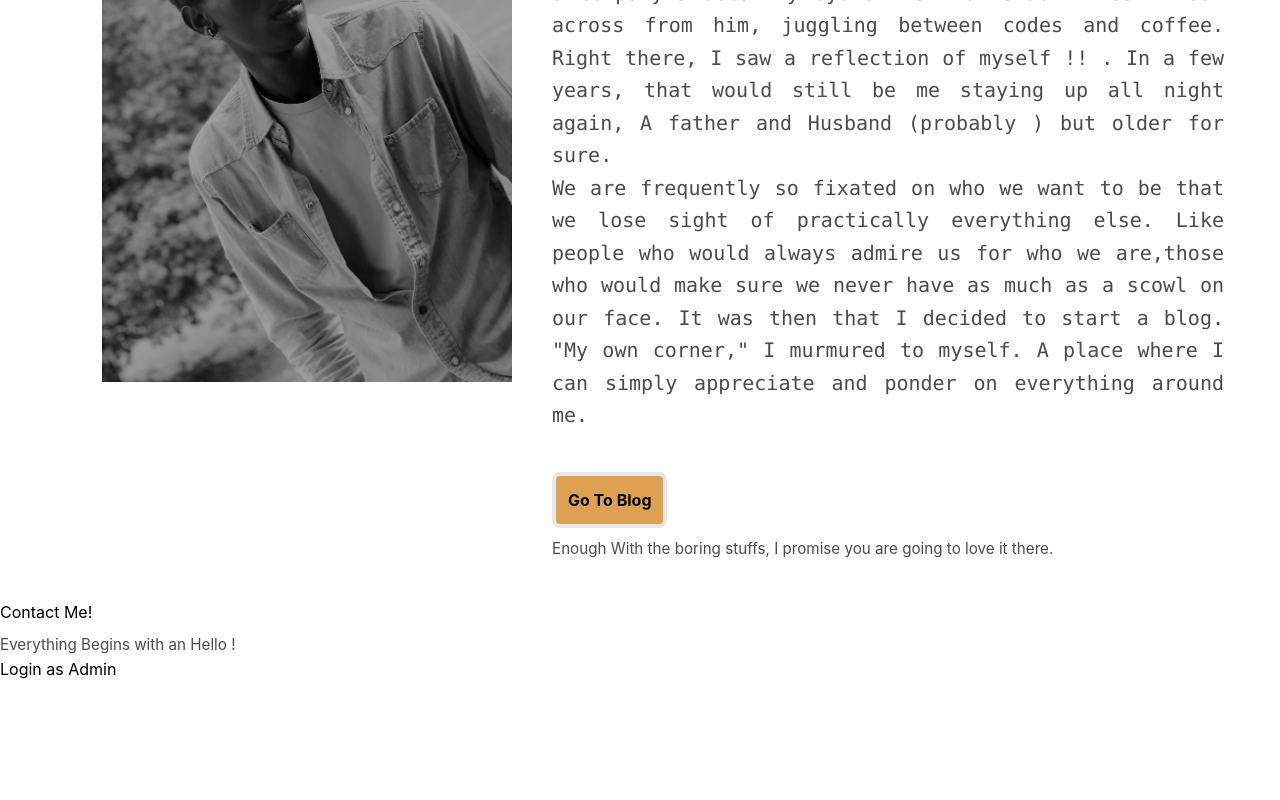
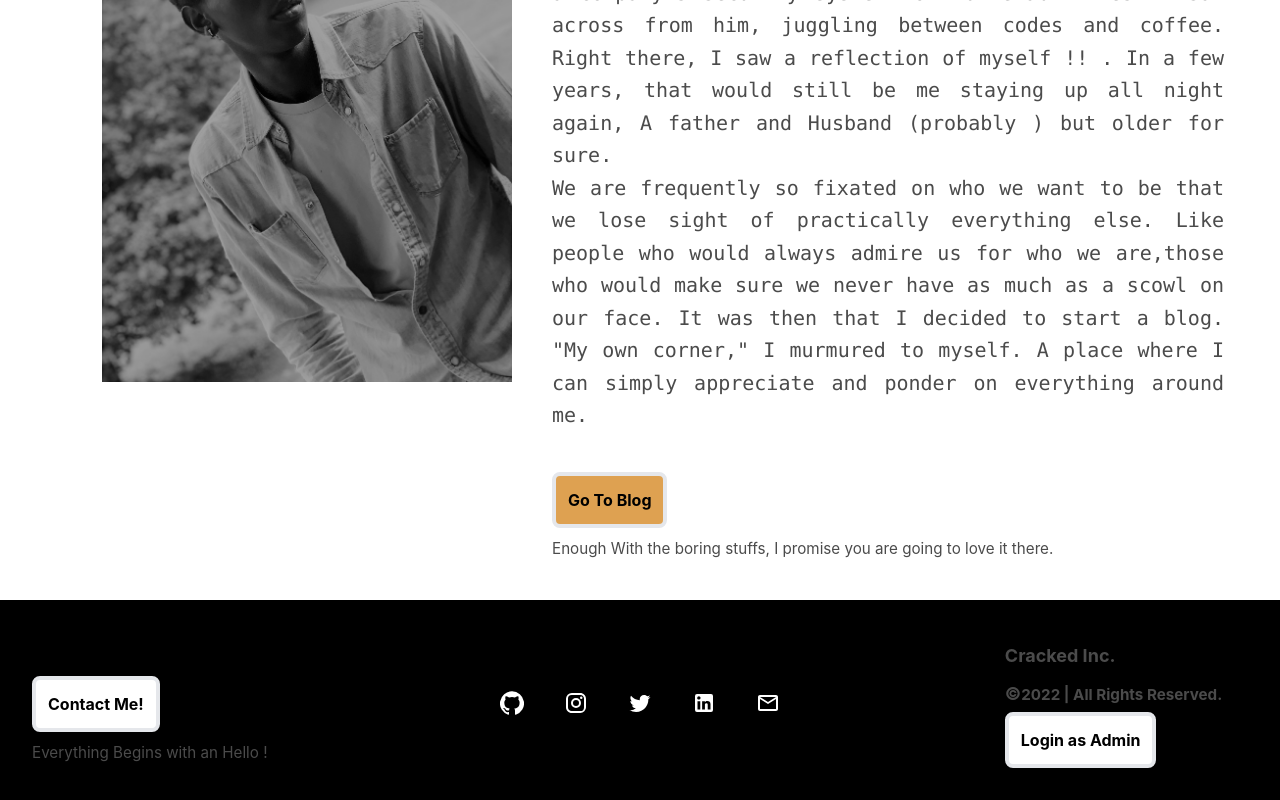
Before and after one commit to Olatisunkanmi/The-Cracked-Ink, a React (Create React App) app in the folder Client/: page / in a window 1280 px wide. Shown: the part 552-1352 px from the top of the page. Before the commit the page ends 1233 px from the top, so only its background shows below. Built offline with nearby package versions, Linux system fonts and the light colour scheme.

Commit message:
Update About.jsx

```diff
--- a/Client/src/Pages/About/About.jsx
+++ b/Client/src/Pages/About/About.jsx
@@ -1,8 +1,8 @@
-// import './About.css';
+import '../../App.css'
 import {Link } from "react-router-dom"
 import {Header } from '../../Component/Index';
 import profileImage from '../../Assests/sk.jpg';
-import {Facebook, GitHub, Instagram, LinkedIn, Twitter } from '@material-ui/icons'
+import { GitHub, Instagram, LinkedIn, MailOutline, Twitter } from '@material-ui/icons'
 
 
 const About = () => {
@@ -70,23 +70,34 @@ const About = () => {
 
 </div>
 
-<footer>
-            <div className="">
+<footer
+  className="bg-veryLightBrown">
+            <div className=" bg-black p-8 text-white flex flex-row items-center justify-between">
 
-                        <div className="">
-                        <button className=''>Contact Me!</button>
+                        <div className="w-1/5">
+                        <button  className='mt-10 border-4 p-3 bg-white rounded-lg font-bold text-black' >Contact Me!</button>
 
 
                         <p>Everything Begins with an Hello !</p>
                         </div>
 
-                        <div className="">
-
+                        <div className="w-3/5 text-center space-x-10 text-3xl">
+                        <GitHub
+                        className="icons"/>
+                        <Instagram className="icons"/>
+                      <Twitter className="icons"/>
+                      <LinkedIn className="icons"/>
+                      <MailOutline className="icons "/>
                         </div>
 
 
-                        <div>
-                              <button>
+                        <div
+                          className="w-1/5">
+                          <p className='text-lg font-bold'> Cracked Inc.</p>
+                          <p className='font-bold'>
+                          <span className='text-lg'>&copy;</span>
+                          2022 | All Rights Reserved.</p>
+                              <button  className=' mt-1 border-4 p-3 bg-white rounded-lg font-bold text-black' >
                               <Link to="/admin-login/edit">
                               Login as Admin
                               </Link>
```
